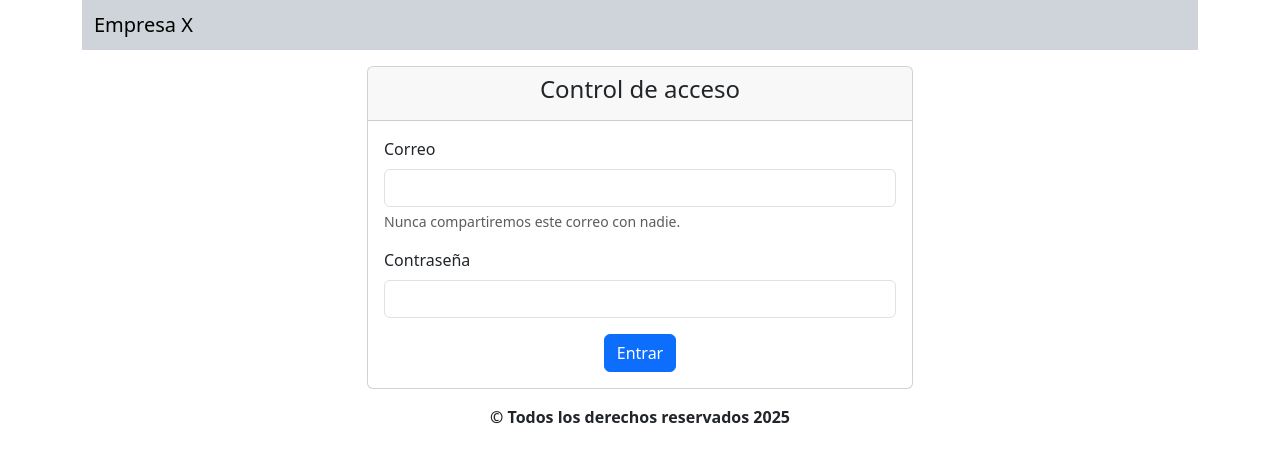
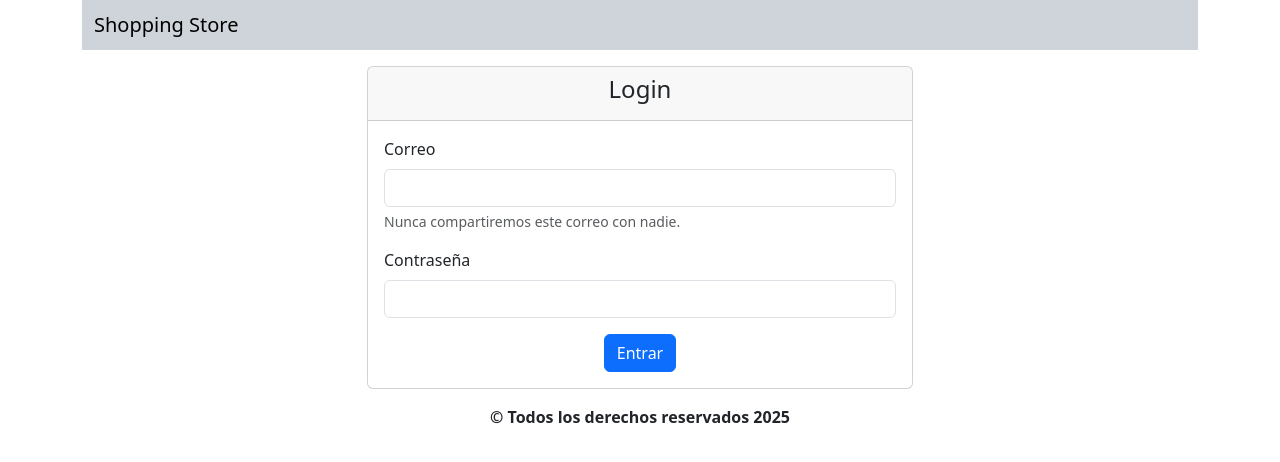
Before and after one commit to CarlosJohanND/shopping-cart-front-examen, a plain HTML site: page index.html in a window 1280 px wide. Drawn offline with nearby package versions, Linux system fonts and the light colour scheme.

Commit message:
cambios menores en index

```diff
--- a/index.html
+++ b/index.html
@@ -17,16 +17,16 @@
         <div class="col">
           <nav class="navbar bg-dark-subtle">
             <div class="container-fluid">
-              <span class="navbar-brand mb-0 h1">Empresa X</span>
+              <span class="navbar-brand mb-0 h1">Shopping Store</span>
             </div>
           </nav>
         </div>
       </div>
       <div class="row justify-content-center mt-3">
         <div class="col-6">
-          <div class="card">
+          <div class="card bg-info-opacity-25">
             <div class="card-header text-center">
-              <h4>Control de acceso</h4>
+              <h4>Login</h4>
             </div>
             <div class="card-body">
               <div id="alert"></div>
```
